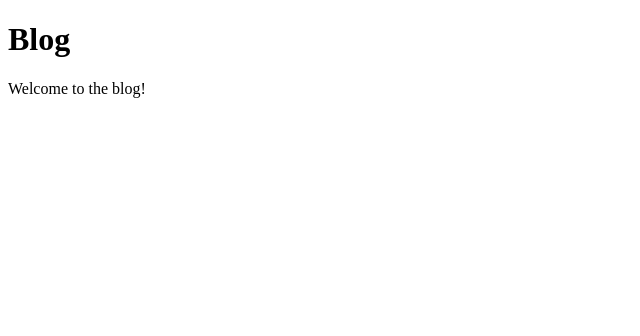
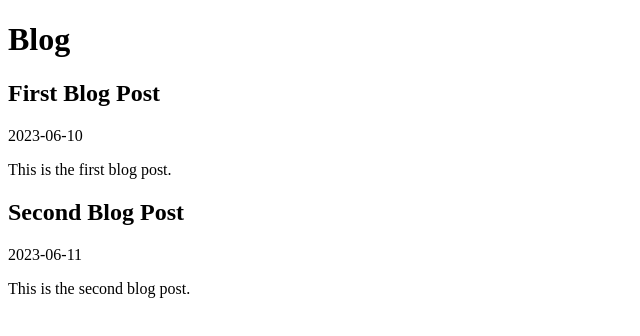
Before and after one commit to AustinMichaelColeman/website, a Next.js app: page /blog in a window 1280 px wide. Shown: the top 336 px of the page, without its empty margins (0-640 px from the left). Built offline with nearby package versions, Linux system fonts and the light colour scheme.

Commit message:
Updated blog page to display blog posts

```diff
--- a/src/pages/blog.js
+++ b/src/pages/blog.js
@@ -1,10 +1,17 @@
 import React from 'react';
+import blogPosts from '../data/blogPosts';
 
 const Blog = () => {
   return (
     <div className="p-4">
       <h1 className="text-2xl font-bold mb-4">Blog</h1>
-      <p>Welcome to the blog!</p>
+      {blogPosts.map((post) => (
+        <div key={post.id} className="mb-8">
+          <h2 className="text-xl font-bold mb-2">{post.title}</h2>
+          <p className="text-gray-500 mb-2">{post.date}</p>
+          <p>{post.content}</p>
+        </div>
+      ))}
     </div>
   );
 };
```
